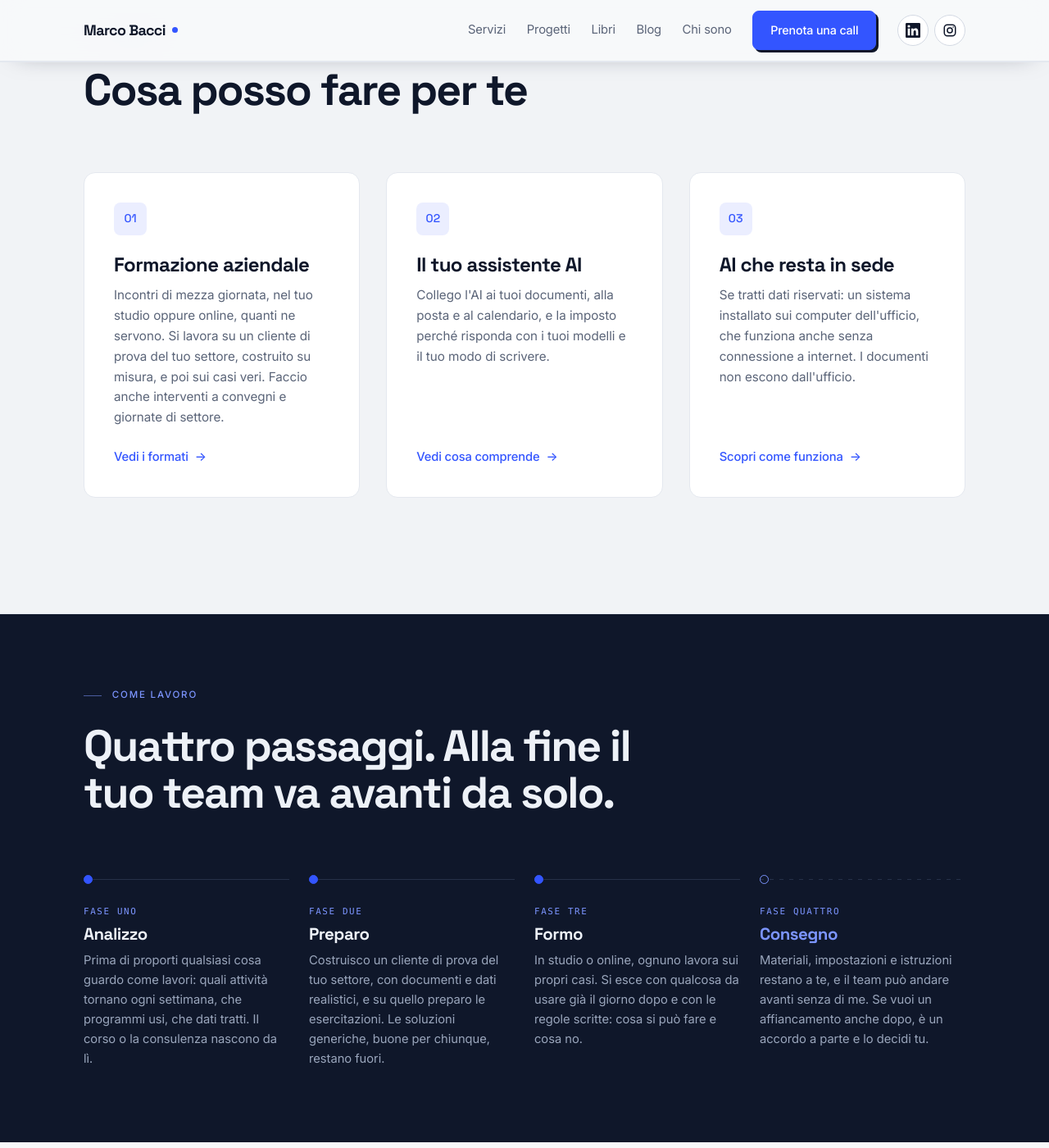
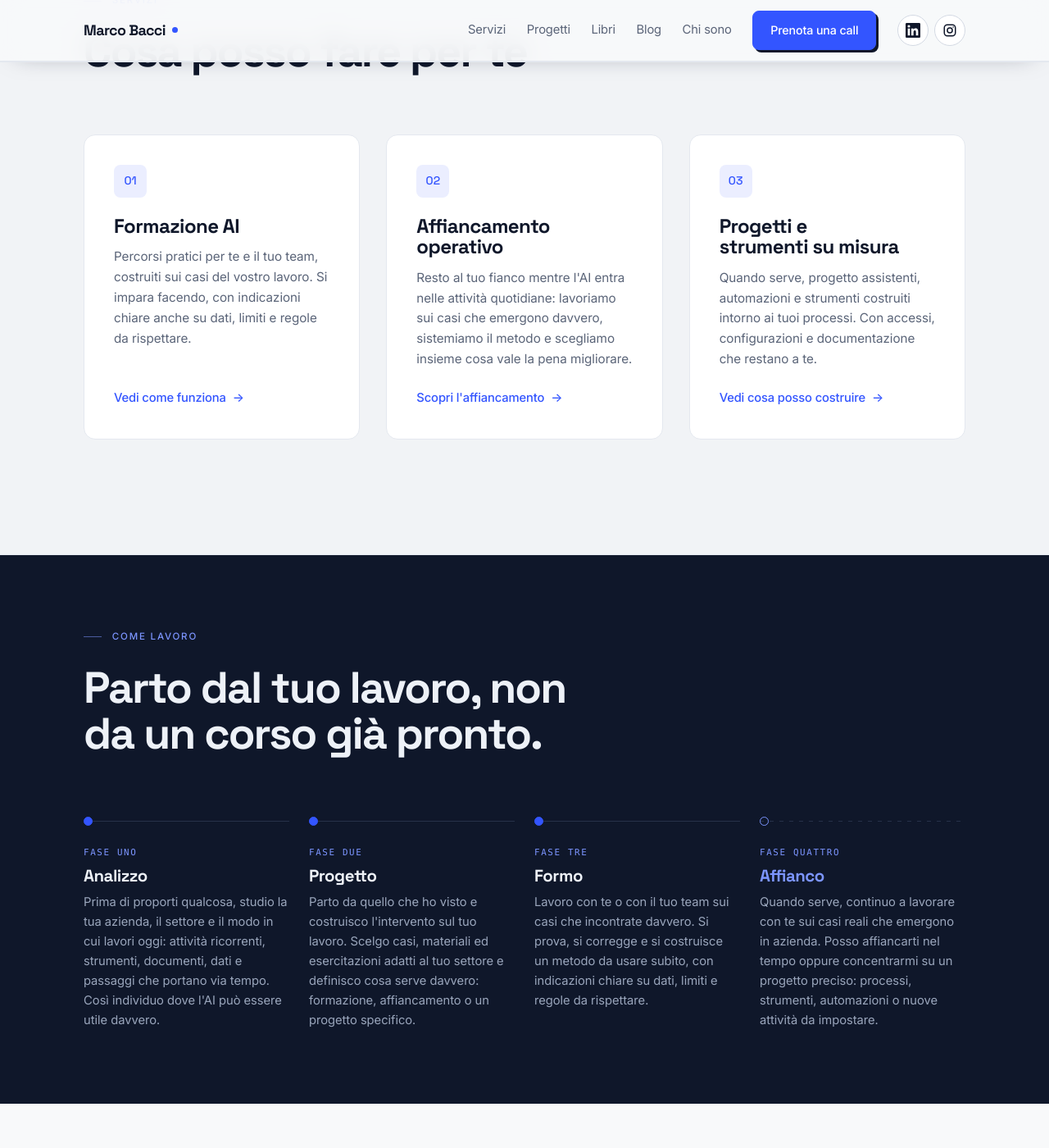
Before and after one commit to marcobacciwork/marcobacciwork.github.io, a Jekyll site: the page built from index.html, in a window 1280 px wide and 1400 px high, scrolled down 2008 px. Shown: the whole window at 82% size. Built offline with Jekyll 4.4.1, drawn with Linux system fonts in a browser that asks for light colours; some of the changed text lies outside the part shown.

Commit message:
Aggiorna posizionamento e metodo in homepage

```diff
--- a/index.html
+++ b/index.html
@@ -1,7 +1,7 @@
 ---
 layout: default
 nav: home
-description: "Formazione e consulenza sull'intelligenza artificiale per studi professionali e imprese, costruite sul lavoro che fai ogni giorno. Roma e tutta Italia."
+description: "Formazione, consulenza e affiancamento sull'intelligenza artificiale per studi professionali e imprese, costruiti sul lavoro che fai ogni giorno. Roma e tutta Italia."
 ---
 
 <!-- ============ HERO ============ -->
@@ -10,25 +10,23 @@ description: "Formazione e consulenza sull'intelligenza artificiale per studi pr
     <h1>Porto l'intelligenza artificiale<br>nel tuo lavoro<br><em>di tutti i giorni.</em></h1>
 
     <p class="lead">
-      Formazione e consulenza per studi professionali e imprese.
-      Per il corso costruisco un cliente di prova del tuo settore, con contratti, listini,
-      dati ed email realistici: il team si esercita lì, senza toccare i dati veri,
-      e poi applica lo stesso metodo al lavoro di tutti i giorni.
-      Come consulente ti aiuto a scegliere e impostare gli strumenti giusti.
-      Alla fine sai usarli da solo, e tutto resta tuo.
+      Formazione, consulenza e affiancamento per studi professionali e imprese.
+      Parto da come lavori oggi, individuo dove l'AI può essere utile
+      e ti aiuto a portarla nel lavoro di tutti i giorni.
+      Senza corsi generici e senza legarti a me.
     </p>
 
     <div class="btn-row">
       <a class="btn btn-primary" href="{{ '/prenota/' | relative_url }}">Prenota una call di 20 minuti</a>
-      <a class="btn btn-outline" href="{{ '/servizi/' | relative_url }}">Scopri i servizi</a>
+      <a class="btn btn-outline" href="#come-lavoro">Scopri come lavoro</a>
     </div>
     <p class="cta-note">
-      Venti minuti, gratis. Mi racconti della tua azienda e di come lavora, io ti dico dove vedo un uso concreto
+      Venti minuti, gratis. Mi racconti della tua azienda e di come lavorate, io ti dico dove vedo un uso concreto
       dell'AI e dove invece non la userei.
     </p>
 
     <p class="hero-meta">
-      <span>Formazione e consulenza</span>
+      <span>Formazione · Affiancamento · Progetti AI</span>
       <span>Studi professionali e imprese</span>
       <span>Roma e tutta Italia</span>
     </p>
@@ -72,23 +70,23 @@ description: "Formazione e consulenza sull'intelligenza artificiale per studi pr
 
       <a class="card" href="{{ '/servizi/#formazione' | relative_url }}">
         <span class="card-mark" aria-hidden="true">01</span>
-        <h3>Formazione aziendale</h3>
-        <p>Incontri di mezza giornata, nel tuo studio oppure online, quanti ne servono. Si lavora su un cliente di prova del tuo settore, costruito su misura, e poi sui casi veri. Faccio anche interventi a convegni e giornate di settore.</p>
-        <span class="link-arrow">Vedi i formati</span>
+        <h3>Formazione AI</h3>
+        <p>Percorsi pratici per te e il tuo team, costruiti sui casi del vostro lavoro. Si impara facendo, con indicazioni chiare anche su dati, limiti e regole da rispettare.</p>
+        <span class="link-arrow">Vedi come funziona</span>
       </a>
 
-      <a class="card" href="{{ '/servizi/#assistente' | relative_url }}">
+      <a class="card" href="{{ '/servizi/#affiancamento' | relative_url }}">
         <span class="card-mark" aria-hidden="true">02</span>
-        <h3>Il tuo assistente AI</h3>
-        <p>Collego l'AI ai tuoi documenti, alla posta e al calendario, e la imposto perché risponda con i tuoi modelli e il tuo modo di scrivere.</p>
-        <span class="link-arrow">Vedi cosa comprende</span>
+        <h3>Affiancamento operativo</h3>
+        <p>Resto al tuo fianco mentre l'AI entra nelle attività quotidiane: lavoriamo sui casi che emergono davvero, sistemiamo il metodo e scegliamo insieme cosa vale la pena migliorare.</p>
+        <span class="link-arrow">Scopri l'affiancamento</span>
       </a>
 
-      <a class="card" href="{{ '/servizi/#locale' | relative_url }}">
+      <a class="card" href="{{ '/servizi/#progetti' | relative_url }}">
         <span class="card-mark" aria-hidden="true">03</span>
-        <h3>AI che resta in sede</h3>
-        <p>Se tratti dati riservati: un sistema installato sui computer dell'ufficio, che funziona anche senza connessione a internet. I documenti non escono dall'ufficio.</p>
-        <span class="link-arrow">Scopri come funziona</span>
+        <h3>Progetti e strumenti su misura</h3>
+        <p>Quando serve, progetto assistenti, automazioni e strumenti costruiti intorno ai tuoi processi. Con accessi, configurazioni e documentazione che restano a te.</p>
+        <span class="link-arrow">Vedi cosa posso costruire</span>
       </a>
 
     </div>
@@ -96,10 +94,10 @@ description: "Formazione e consulenza sull'intelligenza artificiale per studi pr
 </section>
 
 <!-- ============ FIRMA: IL PERCORSO CHE FINISCE ============ -->
-<section class="section-dark section-tight">
+<section class="section-dark section-tight" id="come-lavoro">
   <div class="wrap">
     <p class="eyebrow">Come lavoro</p>
-    <h2 style="max-width:20ch;color:var(--ivory)">Quattro passaggi. Alla fine il tuo team va avanti da solo.</h2>
+    <h2 style="max-width:22ch;color:var(--ivory)">Parto dal tuo lavoro, non da un corso già pronto.</h2>
 
     <div class="path">
       <div class="path-track">
@@ -107,25 +105,25 @@ description: "Formazione e consulenza sull'intelligenza artificiale per studi pr
         <div class="path-step">
           <span class="n">Fase uno</span>
           <h3>Analizzo</h3>
-          <p>Prima di proporti qualsiasi cosa guardo come lavori: quali attività tornano ogni settimana, che programmi usi, che dati tratti. Il corso o la consulenza nascono da lì.</p>
+          <p>Prima di proporti qualcosa, studio la tua azienda, il settore e il modo in cui lavori oggi: attività ricorrenti, strumenti, documenti, dati e passaggi che portano via tempo. Così individuo dove l'AI può essere utile davvero.</p>
         </div>
 
         <div class="path-step">
           <span class="n">Fase due</span>
-          <h3>Preparo</h3>
-          <p>Costruisco un cliente di prova del tuo settore, con documenti e dati realistici, e su quello preparo le esercitazioni. Le soluzioni generiche, buone per chiunque, restano fuori.</p>
+          <h3>Progetto</h3>
+          <p>Parto da quello che ho visto e costruisco l'intervento sul tuo lavoro. Scelgo casi, materiali ed esercitazioni adatti al tuo settore e definisco cosa serve davvero: formazione, affiancamento o un progetto specifico.</p>
         </div>
 
         <div class="path-step">
           <span class="n">Fase tre</span>
           <h3>Formo</h3>
-          <p>In studio o online, ognuno lavora sui propri casi. Si esce con qualcosa da usare già il giorno dopo e con le regole scritte: cosa si può fare e cosa no.</p>
+          <p>Lavoro con te o con il tuo team sui casi che incontrate davvero. Si prova, si corregge e si costruisce un metodo da usare subito, con indicazioni chiare su dati, limiti e regole da rispettare.</p>
         </div>
 
         <div class="path-step">
           <span class="n">Fase quattro</span>
-          <h3>Consegno</h3>
-          <p>Materiali, impostazioni e istruzioni restano a te, e il team può andare avanti senza di me. Se vuoi un affiancamento anche dopo, è un accordo a parte e lo decidi tu.</p>
+          <h3>Affianco</h3>
+          <p>Quando serve, continuo a lavorare con te sui casi reali che emergono in azienda. Posso affiancarti nel tempo oppure concentrarmi su un progetto preciso: processi, strumenti, automazioni o nuove attività da impostare.</p>
         </div>
 
       </div>
@@ -138,20 +136,21 @@ description: "Formazione e consulenza sull'intelligenza artificiale per studi pr
   <div class="wrap split">
     <div>
       <p class="eyebrow">Il mio impegno</p>
-      <h2>Tutto resta tuo. Anche senza di me.</h2>
+      <h2>Non devi dipendere da me.</h2>
     </div>
 
     <div>
       <p class="lead" style="max-width:56ch;margin-bottom:2rem">
-        Quello che imposto deve funzionare anche il giorno in cui smetti di lavorare con me.
-        Per questo lo metto per iscritto fin dall'inizio.
+        Quello che imposto deve continuare a funzionare anche quando il mio lavoro è finito.
+        Per questo account, materiali, procedure e configurazioni restano a te
+        e documento quello che serve per usarli.
       </p>
 
       <ul class="ticks">
         <li>Gli abbonamenti agli strumenti sono intestati a te: li paghi direttamente, senza ricarichi</li>
         <li>Accessi, impostazioni e documentazione restano tuoi</li>
         <li>Istruzioni e procedure sono scritte: se cambi strumento, il lavoro fatto non si butta</li>
-        <li>La manutenzione è un accordo a parte, e lo decidi tu</li>
+        <li>L'assistenza successiva è una scelta, non un vincolo</li>
       </ul>
 
       <p style="margin-top:2rem">
@@ -165,11 +164,12 @@ description: "Formazione e consulenza sull'intelligenza artificiale per studi pr
 <section class="section section-warm">
   <div class="wrap">
     <div class="section-head">
-      <p class="eyebrow">Progetti</p>
-      <h2>Esempi di cosa posso costruire</h2>
+      <p class="eyebrow">Laboratorio</p>
+      <h2>Progetti che ho costruito</h2>
       <p class="lead">
-        Due strumenti che ho costruito con l'intelligenza artificiale, partendo da un problema concreto.
-        Sono online: aprili e pensa a cosa servirebbe nel tuo lavoro.
+        Per ora qui trovi due progetti personali, non casi cliente.
+        Li uso per sperimentare strumenti e soluzioni partendo da problemi concreti.
+        Sono online: puoi aprirli e vedere come lavoro.
       </p>
     </div>
 
```
